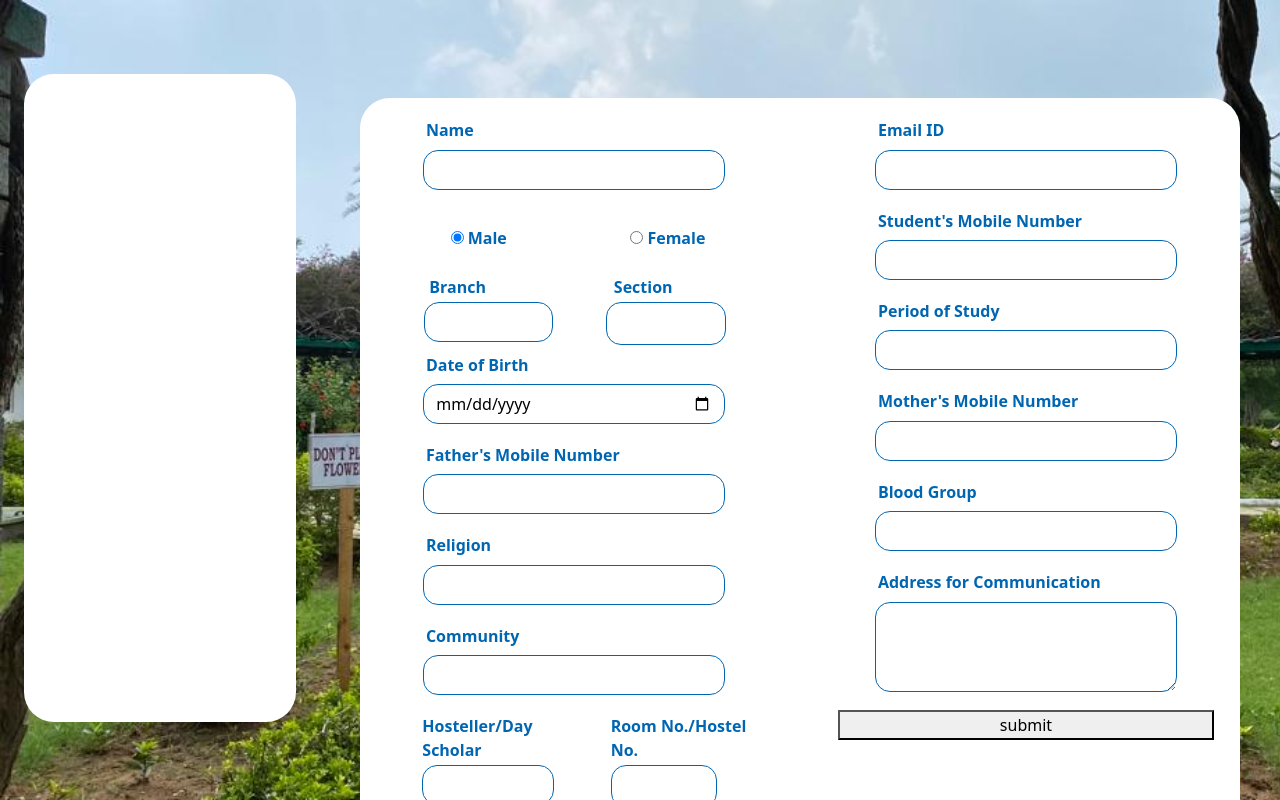
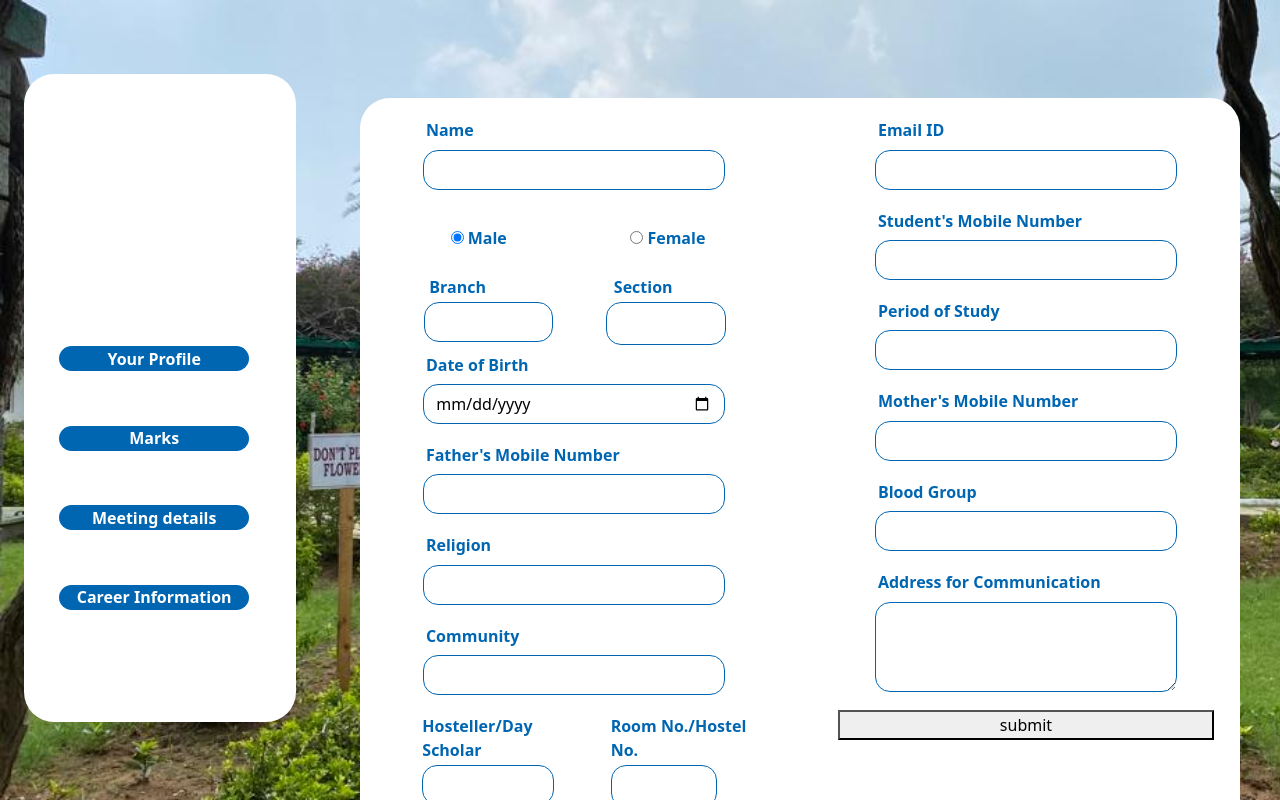
Before and after one commit to Mentor-Application/mentorClient, a Next.js app: page /student/1 in a window 1280 px wide. Built offline with nearby package versions, Linux system fonts and the light colour scheme.

Commit message:
navbar btns

```diff
--- a/pages/student/[studentId]/index.tsx
+++ b/pages/student/[studentId]/index.tsx
@@ -1,4 +1,4 @@
-import { useRouter } from "next/dist/client/router";
+import { Router, useRouter } from "next/dist/client/router";
 import React, { useEffect, useState } from "react";
 import Navbar from "../../../components/Navbar";
 import classes from "../../../styles/studentMainPage.module.css";
@@ -29,7 +29,15 @@ export const index = () => {
   return (
     <div style={{ width: "100%", height: "100vh" }} className="d-flex flex-row">
       <div style={{ height: "90vh", marginTop: "3%" }} className={navCss}>
-        <div className={classes.navbar}></div>
+        <div className={classes.navbar}>
+          <div className="col-md-12 col-lg-12 justify-content-center align-items-center">
+              <button  type="button" className={classes.navbtn}>Your Profile</button>
+              <button  type="button" onClick={() => router.push(`/student/${studentId}/Marks`)}
+              style={{marginTop:"20%"}}className={classes.navbtn}>Marks</button>
+              <button  type="button" style={{marginTop:"20%"}} className={classes.navbtn}>Meeting details</button>
+              <button  type="button" style={{marginTop:"20%"}} className={classes.navbtn}>Career Information</button>
+          </div>
+        </div>
       </div>
 
       <div
--- a/styles/studentMainPage.module.css
+++ b/styles/studentMainPage.module.css
@@ -112,3 +112,27 @@
   border-radius: 15px;
   border: none;
 }
+
+.photo{
+  height: 80%;
+  background-color: gray;
+
+}
+.navbtn{
+  background: #0166b2;
+  color: #ffffff;
+  font-weight: bold;
+  border: none;
+  border-color: 2 px solid #0166b2;
+  border-radius: 30px;
+  margin-top: 100%;
+  width: 70%;
+  height: 25px;
+  font-family: inherit;
+  position: relative;
+  cursor: pointer;
+  display: flex;
+  justify-content: center;
+  align-items: center;
+  margin-left: 35px;
+}
```
Also changed, not shown: components/CatMarks.tsx (added, +11 -0 lines), components/SemesterMarks.tsx (added, +11 -0 lines), pages/student/[studentId]/Marks.tsx (added, +15 -0 lines), 1 other file (tests, documents, lock files or other folders).
